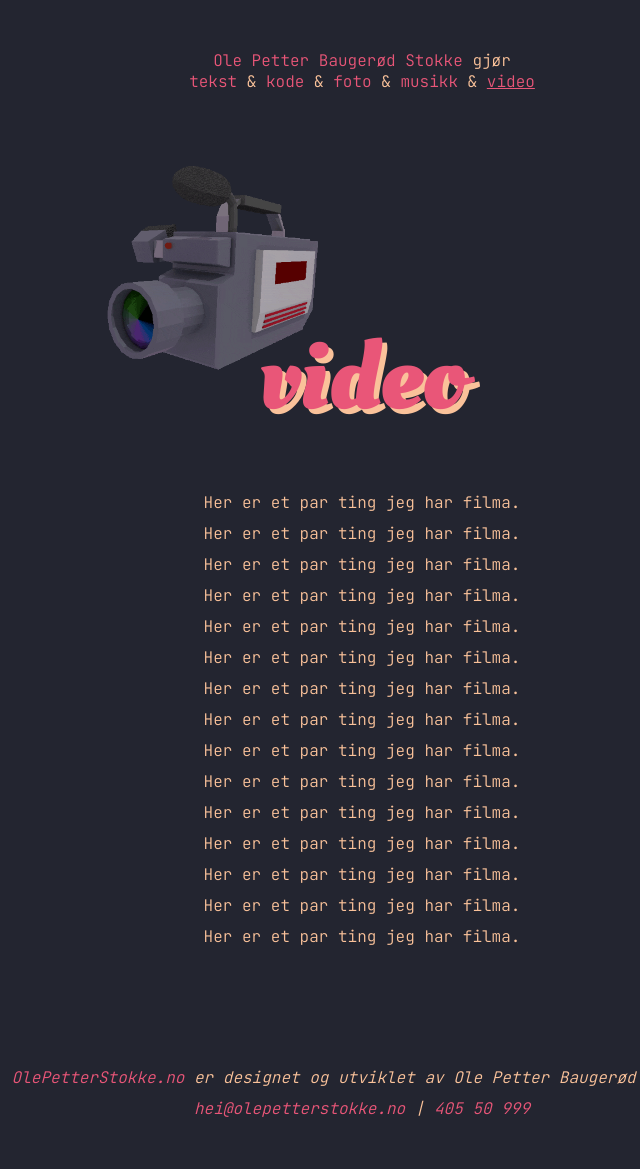
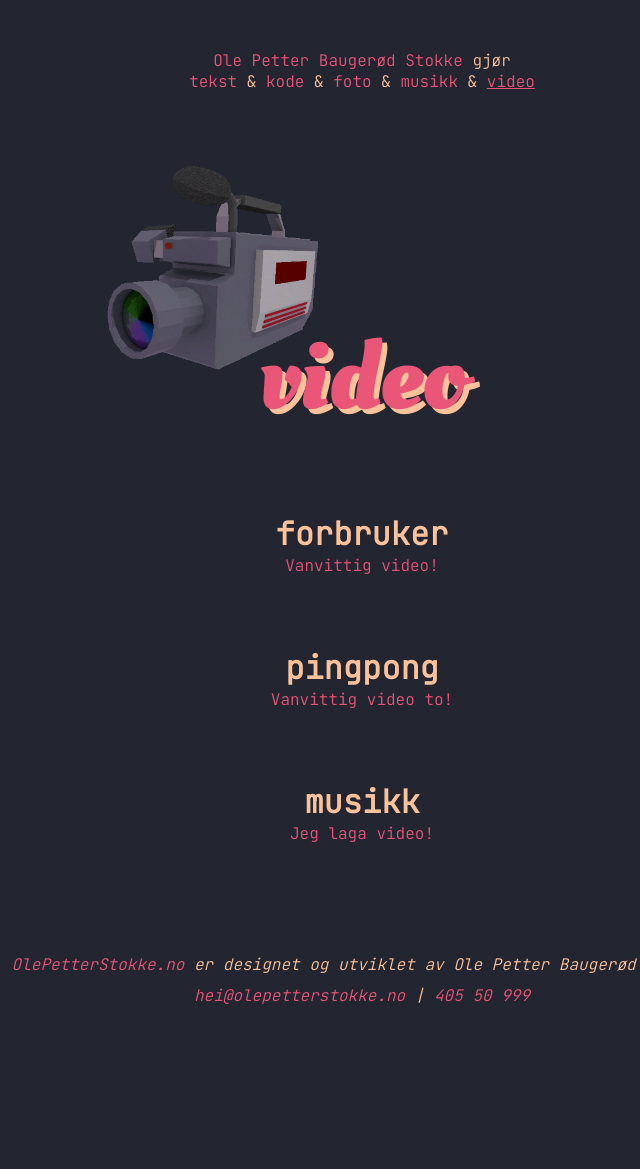
Before and after one commit to tantepose/olepetterstokkeno-gatsby, a Gatsby site: page /video in a window 1280 px wide. Shown: the whole page, without its empty margins (278-918 px from the left). After the commit the page ends 1056 px from the top, so only its background shows below. Built offline with nearby package versions, Linux system fonts and the light colour scheme; Gatsby itself is replaced by a stand-in of ours.

Commit message:
now video gets content, too

```diff
--- a/src/content/content.json
+++ b/src/content/content.json
@@ -30,9 +30,8 @@
         }
     ],
 
-    "tekst":
-        {
-            "📰 artikler": [
+    "tekst": {
+        "artikler": [
             {
                 "title": "Vanvittig artikkel!",
                 "url": "http://olepetterstokke.no/2cars1road/"
@@ -47,7 +46,7 @@
             }
         ],
 
-            "🏓 diverse": [
+        "diverse": [
             {
                 "title": "Vanvittig greie!",
                 "url": "http://olepetterstokke.no/2cars1road/"
@@ -58,7 +57,7 @@
             }
         ],
 
-            "✊ meninger": [
+        "meninger": [
             {
                 "title": "Jeg mener noe!",
                 "url": "http://olepetterstokke.no/2cars1road/"
@@ -74,9 +73,30 @@
     "musikk": [
 
     ],
-    "video": [
 
+    "video": {
+        "forbruker": [
+            {
+                "title": "Vanvittig video!",
+                "url": "http://olepetterstokke.no/2cars1road/"
+            }
         ],
+
+        "pingpong": [
+            {
+                "title": "Vanvittig video to!",
+                "url": "http://olepetterstokke.no/2cars1road/"
+            }
+        ],
+
+        "musikk": [
+            {
+                "title": "Jeg laga video!",
+                "url": "http://olepetterstokke.no/2cars1road/"
+            }
+        ]
+    },
+
     "foto": [
         "http://olepetterstokke.no/img/foto/6.jpg",
         "http://olepetterstokke.no/img/foto/7.jpg",
--- a/src/pages/tekst.js
+++ b/src/pages/tekst.js
@@ -17,12 +17,12 @@ const tekst = () => (
         text="tekst"
     />
 
-    {Object.keys(content.tekst).map((category, index) => { //get content.tekst keys as array, map thru it
+    {Object.keys(content.tekst).map((category, index) => { //map thru content.tekst keys (categories) as array
       return (
         <>
           <h1>{category}</h1>
           <ul>
-            {content.tekst[category].map((item, index) => {
+            {content.tekst[category].map((item, index) => { // map thru items in category
               return <li><a href={item.url}>{item.title}</a></li>
             })}
           </ul>
--- a/src/pages/video.js
+++ b/src/pages/video.js
@@ -4,6 +4,8 @@ import Layout from "../components/layout"
 import SEO from "../components/seo"
 import TitleBox from "../components/titlebox"
 import VideoImage from "../images/video.gif"
+
+import content from "../content/content.json"
 
 const video = () => (
   <Layout currentPage="video">
@@ -15,21 +17,19 @@ const video = () => (
         text="video"
     />
 
-    <p>Her er et par ting jeg har filma.</p>
-    <p>Her er et par ting jeg har filma.</p>
-    <p>Her er et par ting jeg har filma.</p>
-    <p>Her er et par ting jeg har filma.</p>
-    <p>Her er et par ting jeg har filma.</p>
-    <p>Her er et par ting jeg har filma.</p>
-    <p>Her er et par ting jeg har filma.</p>
-    <p>Her er et par ting jeg har filma.</p>
-    <p>Her er et par ting jeg har filma.</p>
-    <p>Her er et par ting jeg har filma.</p>
-    <p>Her er et par ting jeg har filma.</p>
-    <p>Her er et par ting jeg har filma.</p>
-    <p>Her er et par ting jeg har filma.</p>
-    <p>Her er et par ting jeg har filma.</p>
-    <p>Her er et par ting jeg har filma.</p>
+    {Object.keys(content.video).map((category, index) => { //map thru content.tekst keys (categories) as array
+      return (
+        <>
+          <h1>{category}</h1>
+          <ul>
+            {content.video[category].map((item, index) => { // map thru items in each category
+              return <li><a href={item.url}>{item.title}</a></li>
+            })}
+          </ul>
+        </>
+      )
+    })}
+
   </Layout>
 )
 
```
Lines whose indentation alone changed are shown as unchanged.
